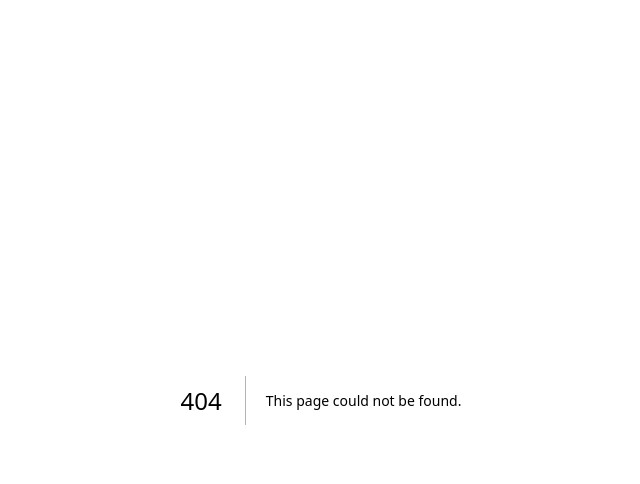
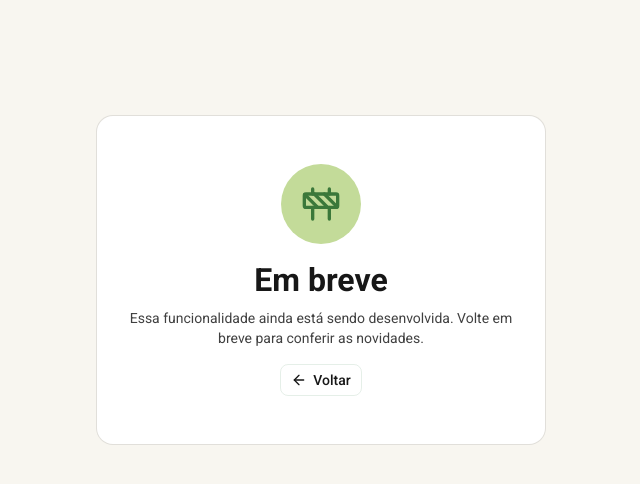
Before and after one commit to Guilhermeneves142/tech-challenge, a Next.js app: page /em-construcao in a window 1280 px wide. Before the commit this address had no page. Shown: the top 484 px of the page, without its empty margins (319-959 px from the left). Built offline with nearby package versions, Linux system fonts and the light colour scheme.

Commit message:
feat: adiciona pagina em-construcao com botao voltar

```diff
--- /dev/null
+++ b/src/app/em-construcao/page.tsx
@@ -0,0 +1,5 @@
+import UnderConstruction from "@/components/layout/default/underConstruction";
+
+export default function EmConstrucaoPage() {
+  return <UnderConstruction />;
+}
--- /dev/null
+++ b/src/components/layout/default/underConstruction.tsx
@@ -0,0 +1,30 @@
+"use client";
+
+import { ArrowLeft, Construction } from "lucide-react";
+import { useRouter } from "next/navigation";
+import { Button } from "@/components/ui/button";
+import { Card } from "@/components/ui/card";
+
+export default function UnderConstruction() {
+  const router = useRouter();
+
+  return (
+    <section className="flex items-center justify-center min-h-[70vh] px-6">
+      <Card className="flex flex-col items-center gap-4 py-12 px-8 max-w-md text-center">
+        <div className="rounded-full bg-brand-secondary p-5 text-brand-primary">
+          <Construction className="size-10" />
+        </div>
+        <div className="flex flex-col gap-2">
+          <h2 className="text-card-foreground">Em breve</h2>
+          <p className="text-text-secondary">
+            Essa funcionalidade ainda está sendo desenvolvida. Volte em breve para conferir as novidades.
+          </p>
+        </div>
+        <Button variant="outline" onClick={() => router.back()}>
+          <ArrowLeft className="size-4" />
+          Voltar
+        </Button>
+      </Card>
+    </section>
+  );
+}
```
